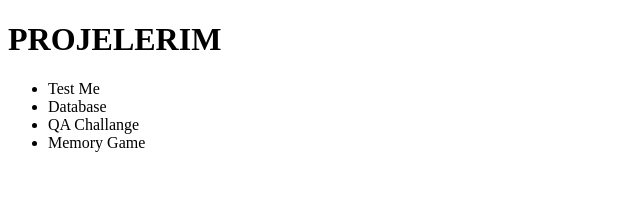
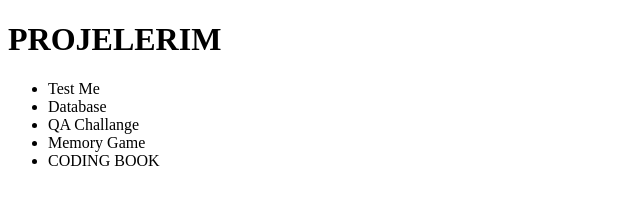
Before and after one commit to ikoral/git-baslangic, a plain HTML site: page index.html in a window 1280 px wide. Shown: the whole page, without its empty margins (0-640 px from the left). Drawn offline with Linux system fonts and the light colour scheme.

Commit message:
Coding book projelere eklendi

```diff
--- a/index.html
+++ b/index.html
@@ -13,6 +13,7 @@
       <li>Database</li>
       <li>QA Challange</li>
       <li>Memory Game</li>
+      <li>CODING BOOK</li>
     </ul>
   </body>
 </html>
```
